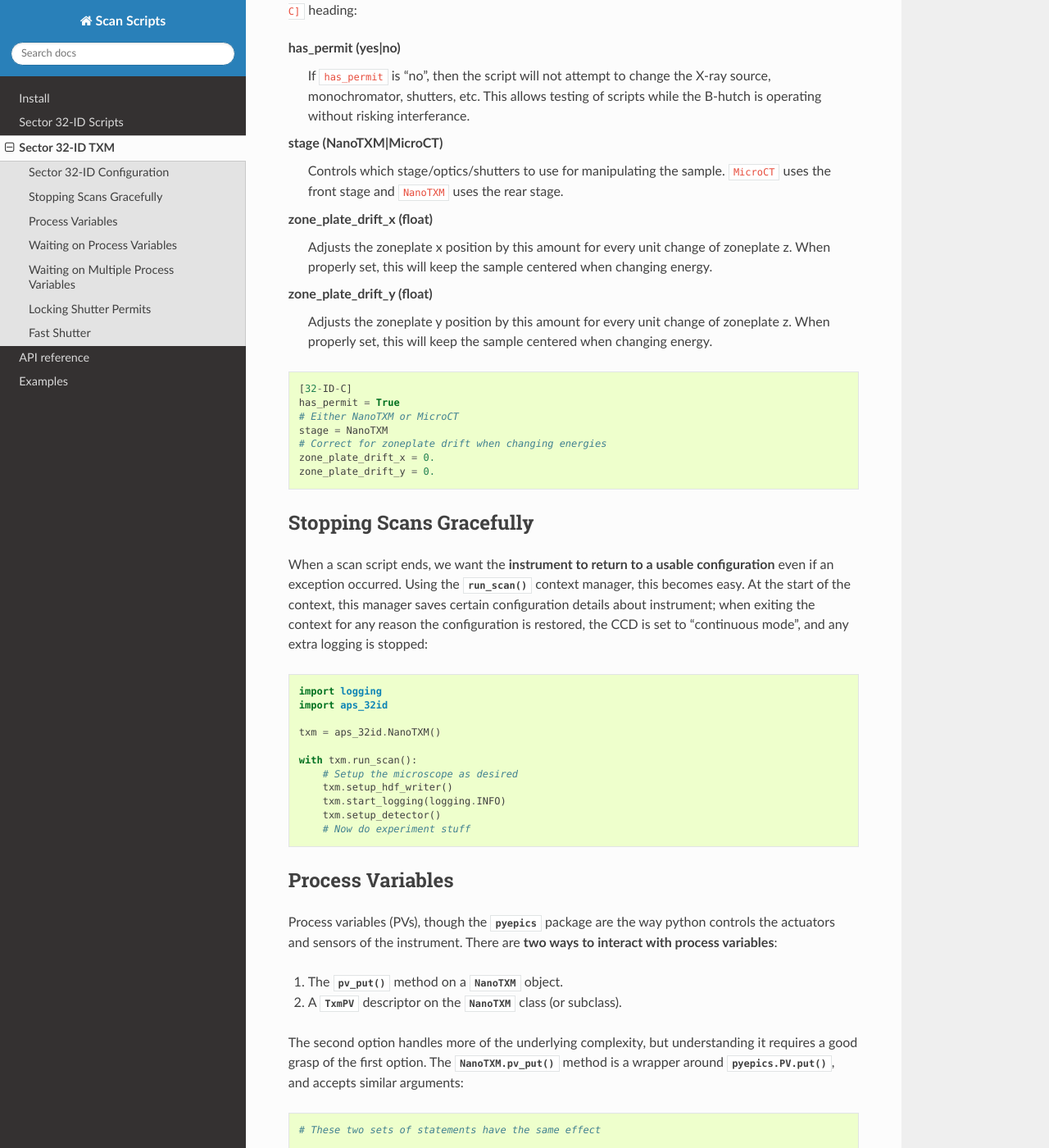
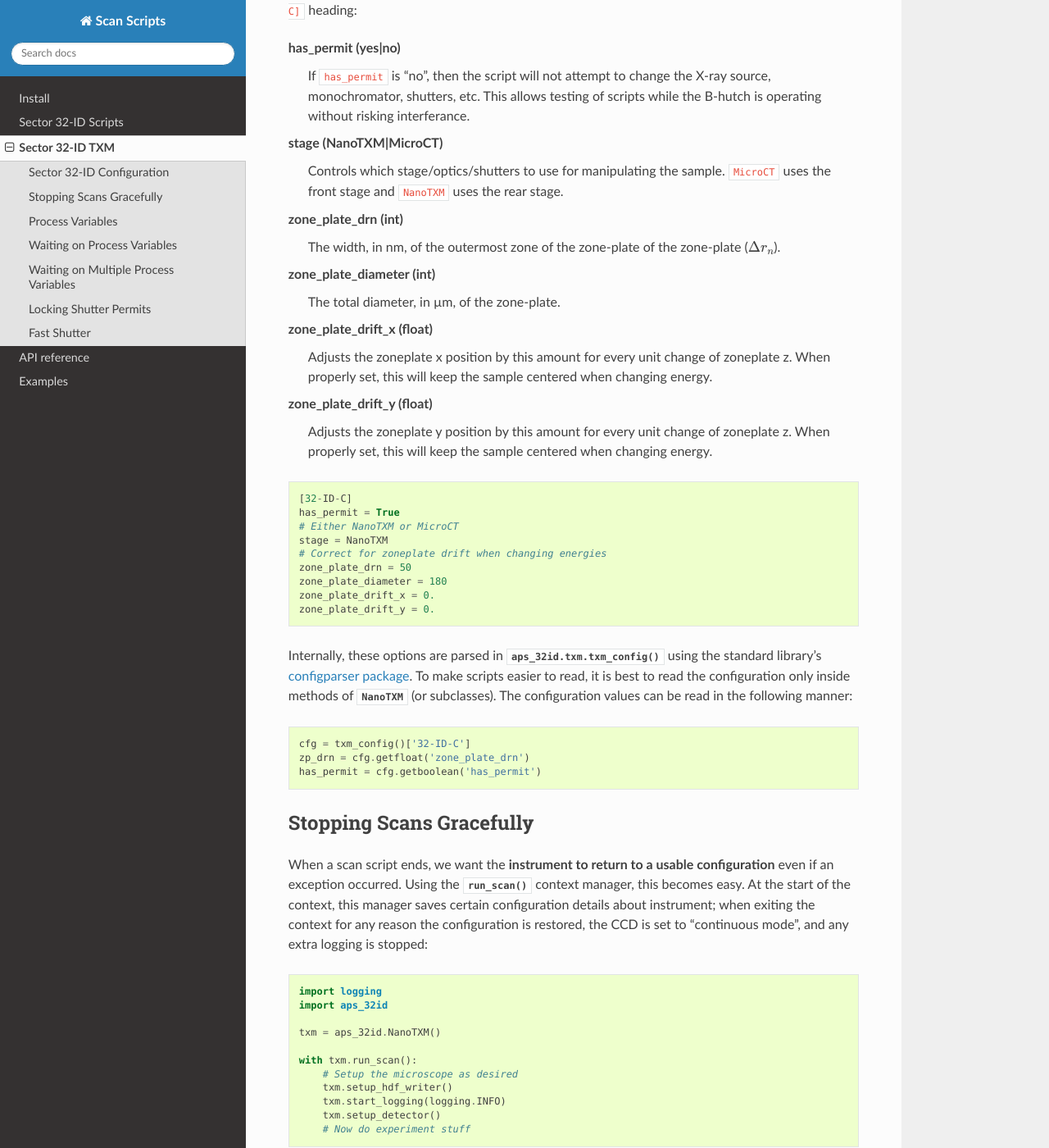
Before and after one commit to tomography/scanscripts, a Sphinx documentation site: the page built from docs/source/sector32-txm.rst, in a window 1280 px wide and 1400 px high, scrolled down 794 px. Shown: the whole window at 82% size. Built offline with Sphinx 7.4.7 and the Read the Docs theme 2.0.0, drawn with Linux system fonts in a browser that asks for light colours.

Commit message:
Improved zone-plate control.
Switched PVs for zone plate to new motors. Also, the zone-plate's Δrₙ
and diameter can now be specified in the beamline configuration file.

```diff
--- a/docs/source/examples/beamline_config.conf
+++ b/docs/source/examples/beamline_config.conf
@@ -3,5 +3,7 @@ has_permit = True
 # Either NanoTXM or MicroCT
 stage = NanoTXM
 # Correct for zoneplate drift when changing energies
+zone_plate_drn = 50
+zone_plate_diameter = 180
 zone_plate_drift_x = 0.
 zone_plate_drift_y = 0.
--- a/docs/source/sector32-txm.rst
+++ b/docs/source/sector32-txm.rst
@@ -52,6 +52,11 @@ stage (NanoTXM|MicroCT)
   Controls which stage/optics/shutters to use for manipulating the
   sample. ``MicroCT`` uses the front stage and ``NanoTXM`` uses the
   rear stage.
+zone_plate_drn (int)
+  The width, in nm, of the outermost zone of the zone-plate of the
+  zone-plate (:math:`\Delta r_n`).
+zone_plate_diameter (int)
+  The total diameter, in µm, of the zone-plate.
 zone_plate_drift_x (float)
   Adjusts the zoneplate x position by this amount for every unit
   change of zoneplate z. When properly set, this will keep the sample
@@ -63,6 +68,20 @@ zone_plate_drift_y (float)
 
 .. literalinclude:: examples/beamline_config.conf
 
+Internally, these options are parsed in
+:py:func:`aps_32id.txm.txm_config` using the standard library's
+`configparser package`_. To make scripts easier to read, it is best to
+read the configuration only inside methods of
+:py:class:`~aps_32id.txm.NanoTXM` (or subclasses). The configuration
+values can be read in the following manner:
+
+.. code:: python
+
+    cfg = txm_config()['32-ID-C']
+    zp_drn = cfg.getfloat('zone_plate_drn')
+    has_permit = cfg.getboolean('has_permit')
+
+.. _configparser package: https://docs.python.org/3/library/configparser.html
 
 Stopping Scans Gracefully
 -------------------------
```
Also changed, not shown: 2 other files.
